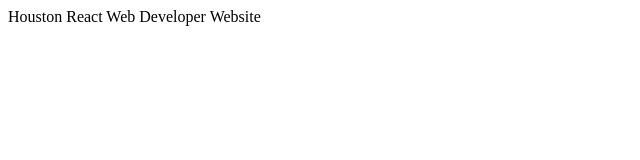
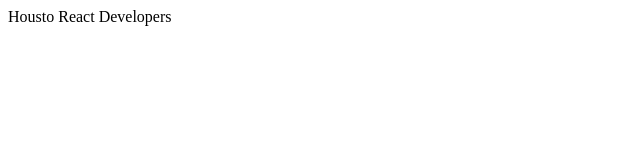
Before and after one commit to React-HTX/Houston-React-Developers-Website, a Gatsby site: page / in a window 1280 px wide. Shown: the whole page, without its empty margins (0-640 px from the left). Built offline with nearby package versions, Linux system fonts and the light colour scheme; Gatsby itself is replaced by a stand-in of ours.

Commit message:
Change Title

```diff
--- a/src/pages/index.js
+++ b/src/pages/index.js
@@ -1,5 +1,5 @@
 import React from "react"
 
 export default function Home() {
-  return <div>Houston React Web Developer Website</div>
+  return <div>Housto React Developers</div>
 }
```
